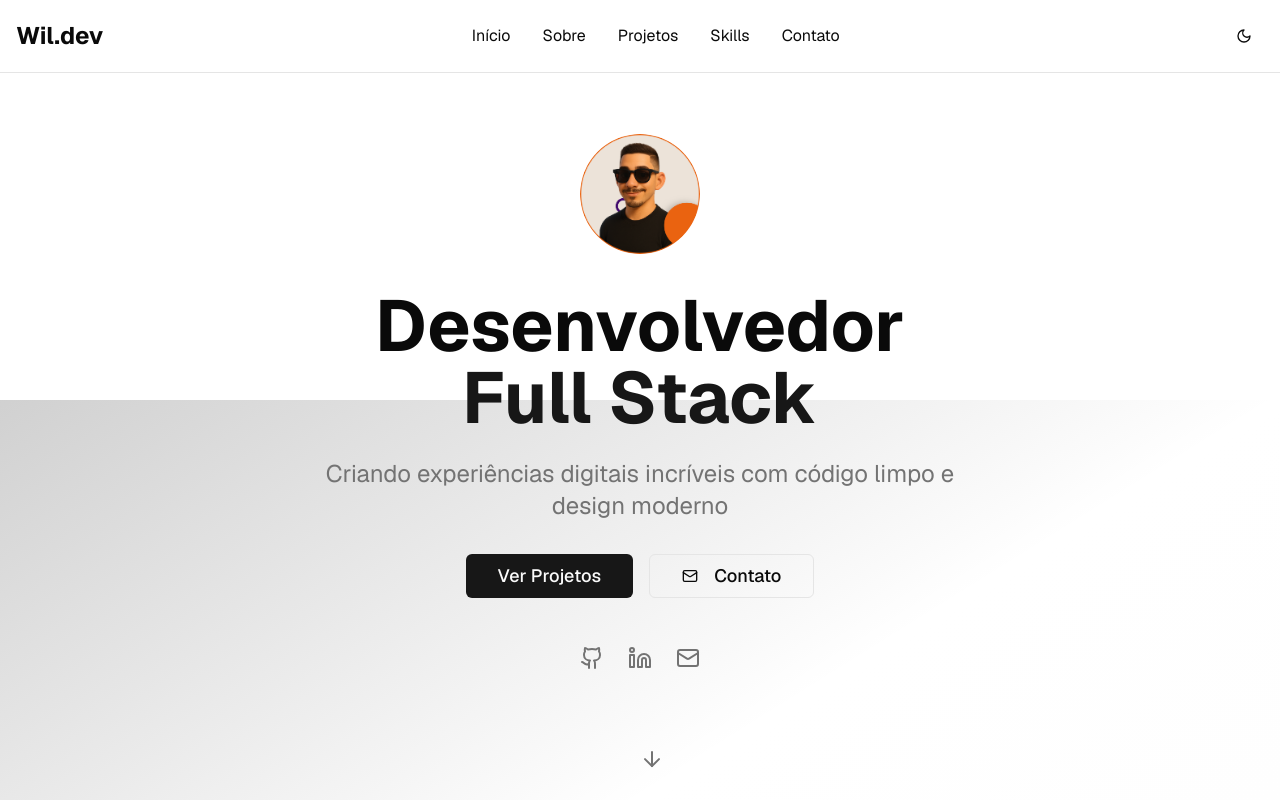
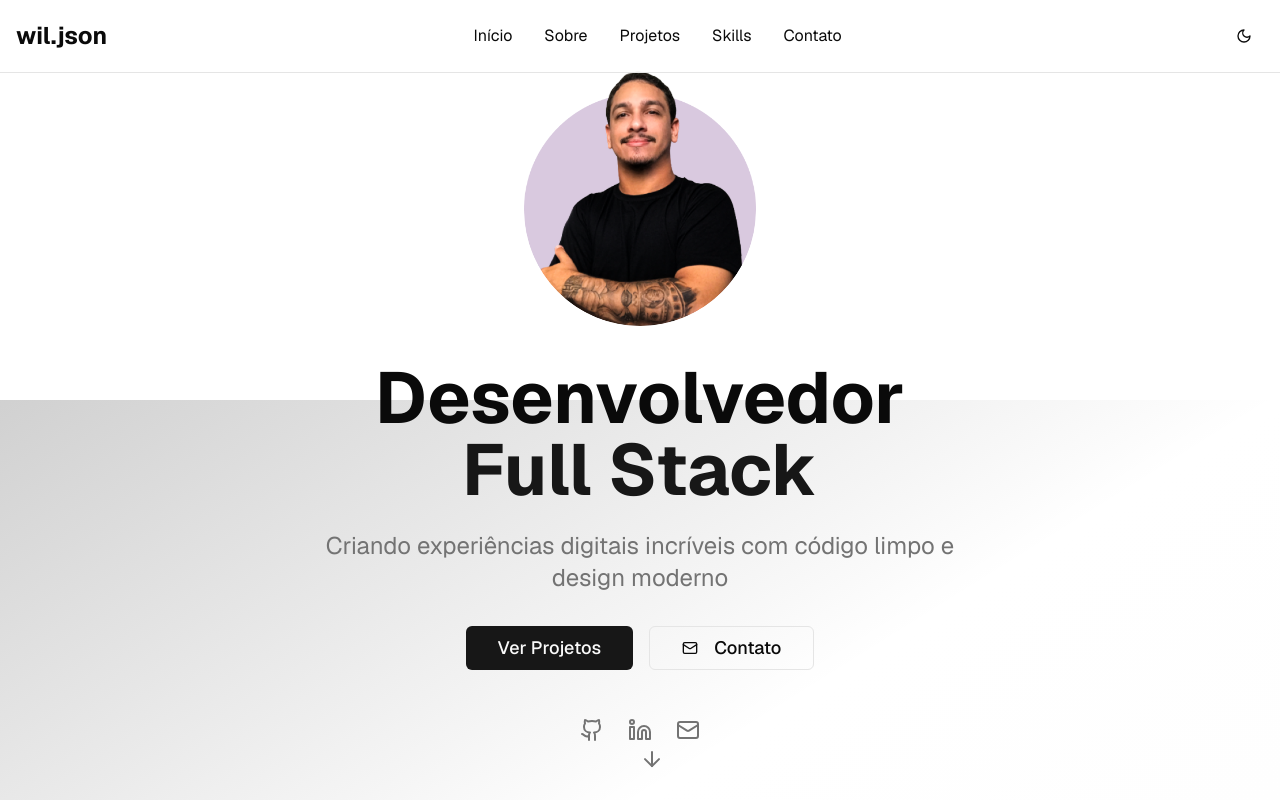
Before and after one commit to acioliwilson/portifolio, a Next.js app: page / in a window 1280 px wide. Shown: the top 800 px of the page. Built offline with nearby package versions, Linux system fonts and the light colour scheme.

Commit message:
profile theme image update and title

```diff
--- a/app/layout.tsx
+++ b/app/layout.tsx
@@ -5,9 +5,32 @@ import { GeistMono } from "geist/font/mono"
 import "./globals.css"
 
 export const metadata: Metadata = {
-  title: "v0 App",
-  description: "Created with v0",
-  generator: "v0.dev",
+  title: "Wilson Acioli | Desenvolvedor Full Stack | Next.js, React, Node.js",
+  description:
+    "Portfólio de Wilson Acioli, desenvolvedor full stack especializado em Next.js, React, Node.js e UI/UX Design. Crio aplicações modernas, rápidas e escaláveis para web e mobile.",
+  keywords: [
+    "Wilson Acioli",
+    "Desenvolvedor Full Stack",
+    "Next.js",
+    "React",
+    "Node.js",
+    "UI/UX Design",
+    "Portfólio",
+    "Frontend",
+    "Backend",
+    "Desenvolvimento Web",
+    "Desenvolvimento Mobile"
+  ],
+  authors: [{ name: "Wilson Acioli", url: "https://github.com/acioliwilson" }],
+  openGraph: {
+    title: "Wilson Acioli | Desenvolvedor Full Stack",
+    description:
+      "Desenvolvedor full stack especializado em Next.js, React, Node.js e UI/UX Design. Veja meu portfólio de projetos web e mobile.",
+    url: "https://seusite.com", // Troque pelo domínio real
+    siteName: "Portfólio de Wilson Acioli",
+    locale: "pt_BR",
+    type: "website",
+  },
 }
 
 export default function RootLayout({
--- a/app/page.tsx
+++ b/app/page.tsx
@@ -100,7 +100,7 @@ export default function Portfolio() {
       >
         <div className="container mx-auto px-4 py-4 flex justify-between items-center">
           <motion.div className="text-2xl font-bold" whileHover={{ scale: 1.05 }}>
-            Wil.dev
+            wil.json
           </motion.div>
 
           <nav className="hidden md:flex space-x-8">
@@ -145,7 +145,7 @@ export default function Portfolio() {
             transition={{ duration: 0.8, ease: "easeOut" }}
             className="mb-8"
           >
-            <div className="w-32 h-32 mx-auto mb-8 rounded-full p-1">
+            <div className="max-w-60 mx-auto mb-8 rounded-full p-1">
               <Avatar />
             </div>
           </motion.div>
--- a/components/Avatar.tsx
+++ b/components/Avatar.tsx
@@ -14,14 +14,14 @@ export default function Avatar() {
 
   if (!isMounted) return null
 
-  const avatarSrc = theme === "dark" ? "/avatar.png" : "/light-avatar.png"
+  const avatarSrc = theme === "dark" ? "/dark-mode.png" : "/light-mode.png"
 
   return (
       <Image
         src={avatarSrc}
         alt="Profile"
-        width={200}
-        height={200}
+        width={273}
+        height={310}
         className="rounded-full w-full h-full object-cover"
       />
   )
```
Also changed, not shown: public/dark-mode.png (added), public/light-mode.png (added).
